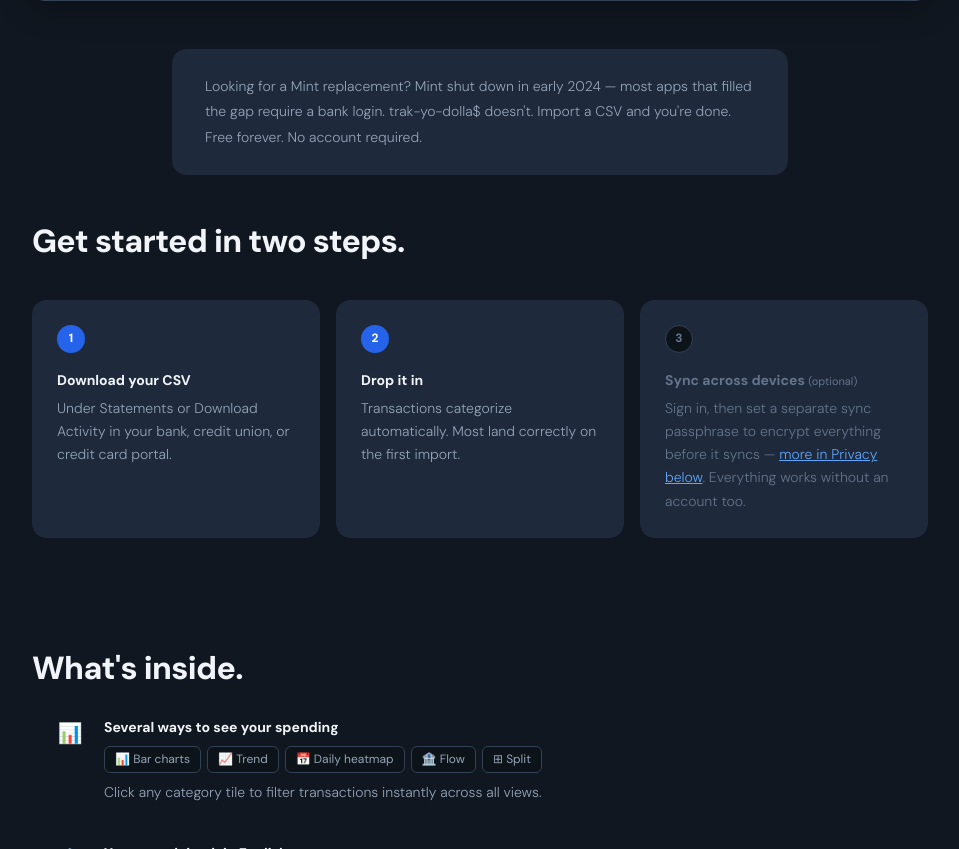
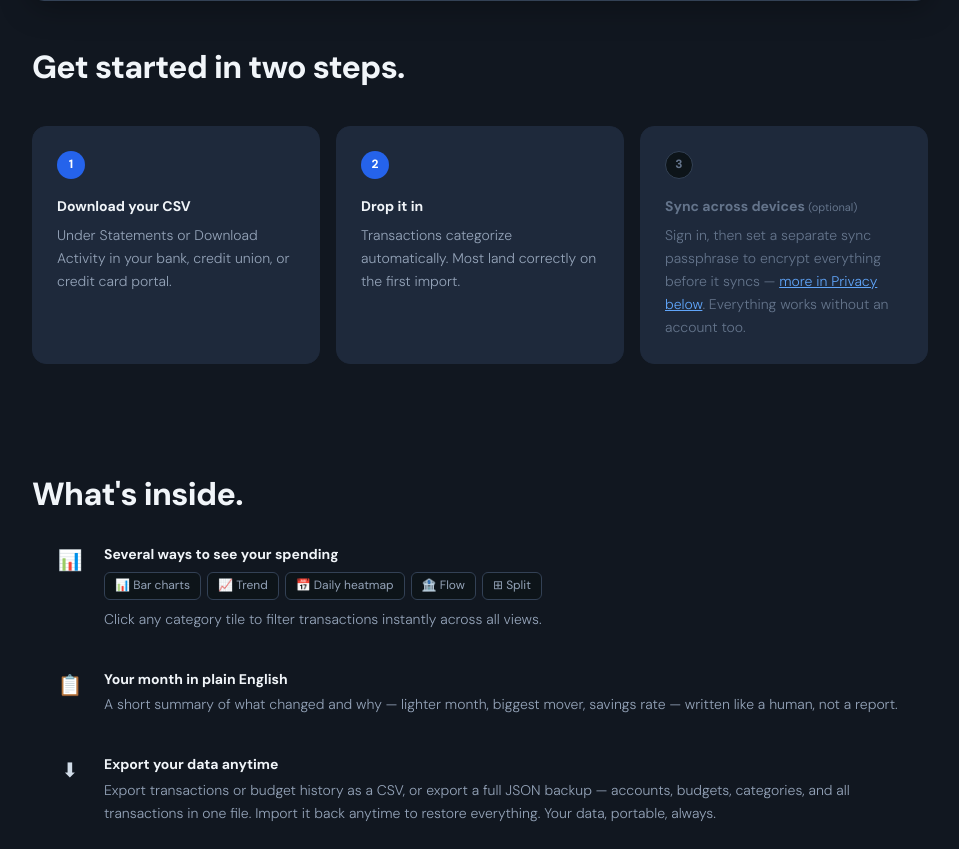
Before and after one commit to gflo247/trak-yo-dollas, a website: page index.html in a window 1280 px wide. Shown: the part 1220-2069 px from the top of the page, without its empty margins (160-1119 px from the left). Drawn offline with Linux system fonts and the light colour scheme.

Commit message:
Cut the standalone Mint-replacement callout, keep the FAQ entry as its home
Per review: title tag, the FAQ ("Is this a Mint replacement?"), and the
migration line stay -- they're all still doing real work (SEO, actually
answering the query, a plain feature statement). This callout duplicated
the FAQ's coverage with weaker copy, and since the interactive preview
came out it now sits directly under the screenshot -- more prominent
real estate than before, not less, for a two-year-old "Mint shut down"
news item.

CSP hashes regenerated (no script blocks touched). Verified live: no
gap or leftover artifact where the callout was, no console errors.

```diff
--- a/index.html
+++ b/index.html
@@ -263,13 +263,6 @@
 <!-- Screenshot lightbox -->
 <div id="screenshot-lb" style="display:none;position:fixed;inset:0;background:rgba(0,0,0,.85);z-index:9999;cursor:zoom-out;overflow:auto;padding:1rem">
   <img src="/app-screenshot.png" alt="" style="display:block;max-width:1400px;min-width:min(900px,200vw);width:100%;margin:auto;border-radius:8px;box-shadow:0 8px 64px rgba(0,0,0,.6)">
-</div>
-
-<!-- Mint alternative callout -->
-<div style="max-width:680px;margin:0 auto 3rem;padding:0 2rem">
-  <div style="background:var(--bg-card);border:1px solid var(--border);border-radius:14px;padding:1.5rem 2rem">
-    <p style="font-size:14px;color:var(--text-secondary);line-height:1.8;font-weight:300;margin:0">Looking for a Mint replacement? Mint shut down in early 2024 — most apps that filled the gap require a bank login. trak-yo-dolla$ doesn't. Import a CSV and you're done. Free forever. No account required.</p>
-  </div>
 </div>
 
 <section class="section">
```
